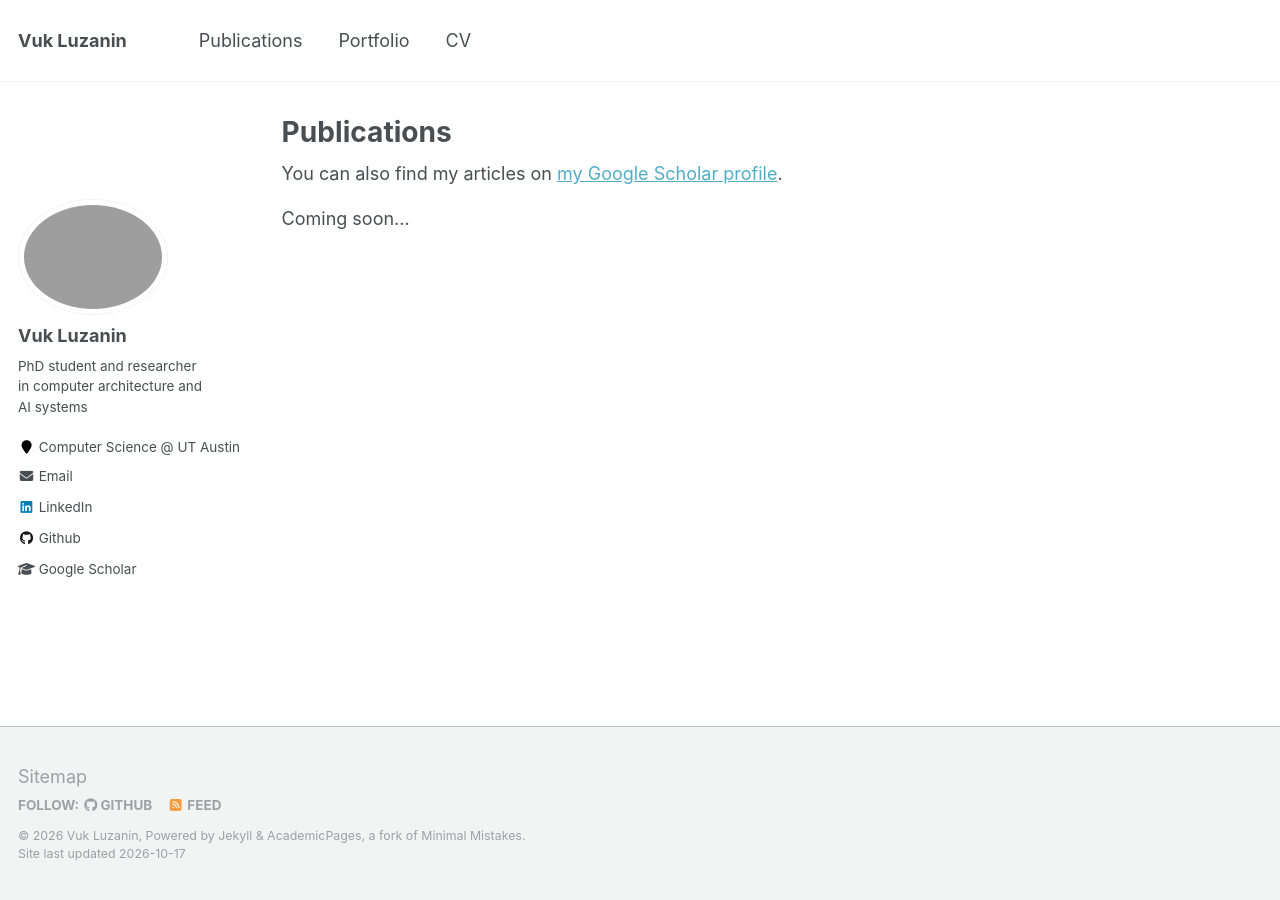
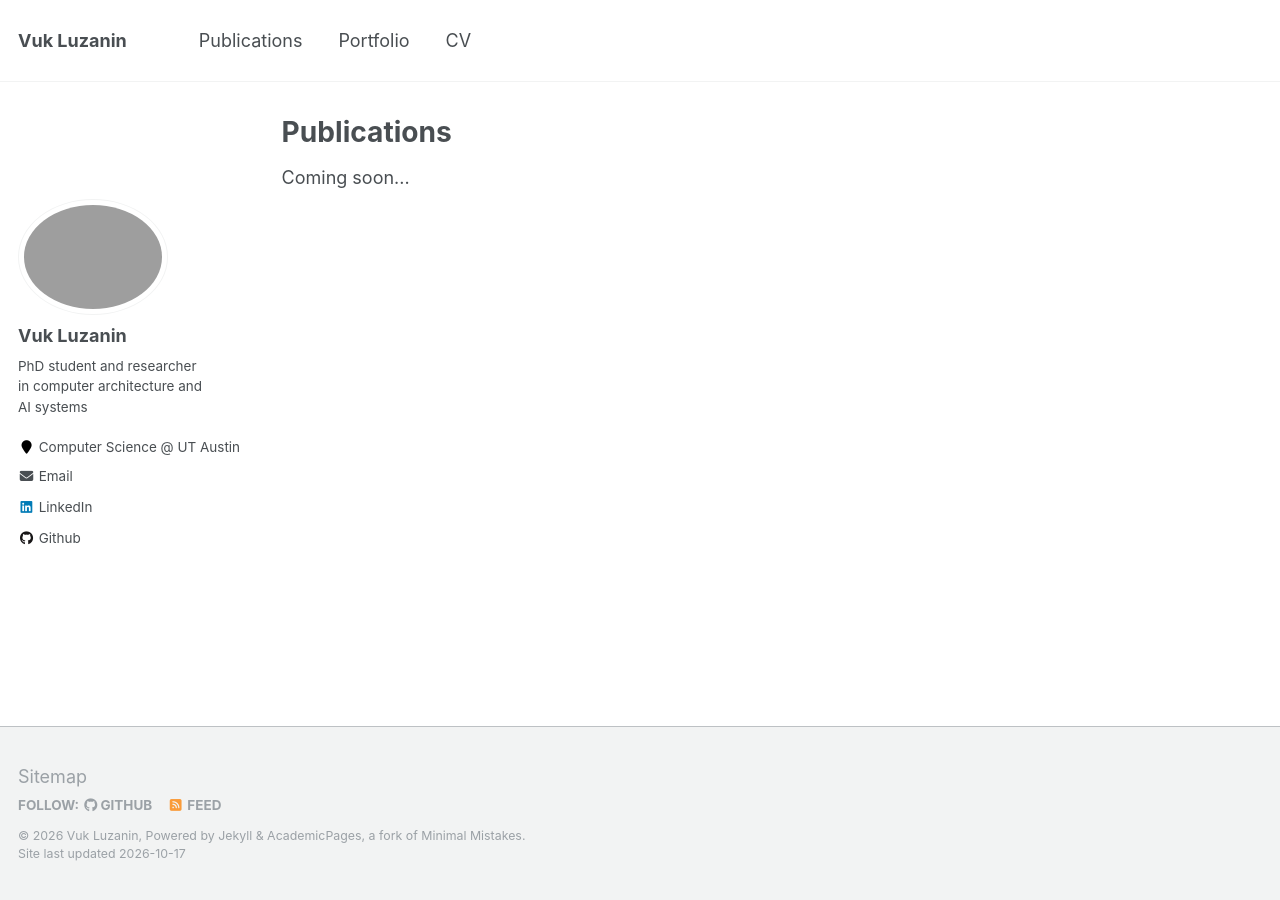
Before and after one commit to Vuk-Luzanin/Vuk-Luzanin.github.io, a Jekyll site: the page built from _pages/publications.html, in a window 1280 px wide. Built offline with Jekyll 4.4.1, drawn with Linux system fonts in a browser that asks for light colours; a script bundle is joined from its source files by our own code; library files that are not in the unit come from our copies.

Commit message:
Remove Google Scholar links

```diff
--- a/_config.yml
+++ b/_config.yml
@@ -35,7 +35,6 @@
   # Academic websites
   academia         : # URL
   arxiv            : # URL - Update with the correct link to your profile
-  googlescholar    : "https://scholar.google.com/citations?user=PS_CX0AAAAAJ"
   inspire-hep      : # URL
   impactstory      : # URL
   orcid            : # URL
--- a/_data/cv.json
+++ b/_data/cv.json
@@ -8,7 +8,6 @@
     "summary": "PhD student and researcher working on power-efficient AI systems, hardware-software co-design, computer architecture, and scalable datacenter workloads.",
     "location": { "city": "Austin", "region": "TX", "countryCode": "USA" },
     "profiles": [
-      { "network": "Google Scholar", "url": "https://scholar.google.com/citations?user=PS_CX0AAAAAJ" },
       { "network": "LinkedIn", "url": "https://www.linkedin.com/in/vuk-lu%C5%BEanin-735913244" },
       { "network": "GitHub", "username": "Vuk-Luzanin", "url": "https://github.com/Vuk-Luzanin" }
     ]
--- a/_pages/publications.html
+++ b/_pages/publications.html
@@ -5,9 +5,6 @@
 author_profile: true
 ---
 
-{% if site.author.googlescholar %}
-  <div class="wordwrap">You can also find my articles on <a href="{{site.author.googlescholar}}">my Google Scholar profile</a>.</div>
-{% endif %}
 
 {% include base_path %}
 
```
